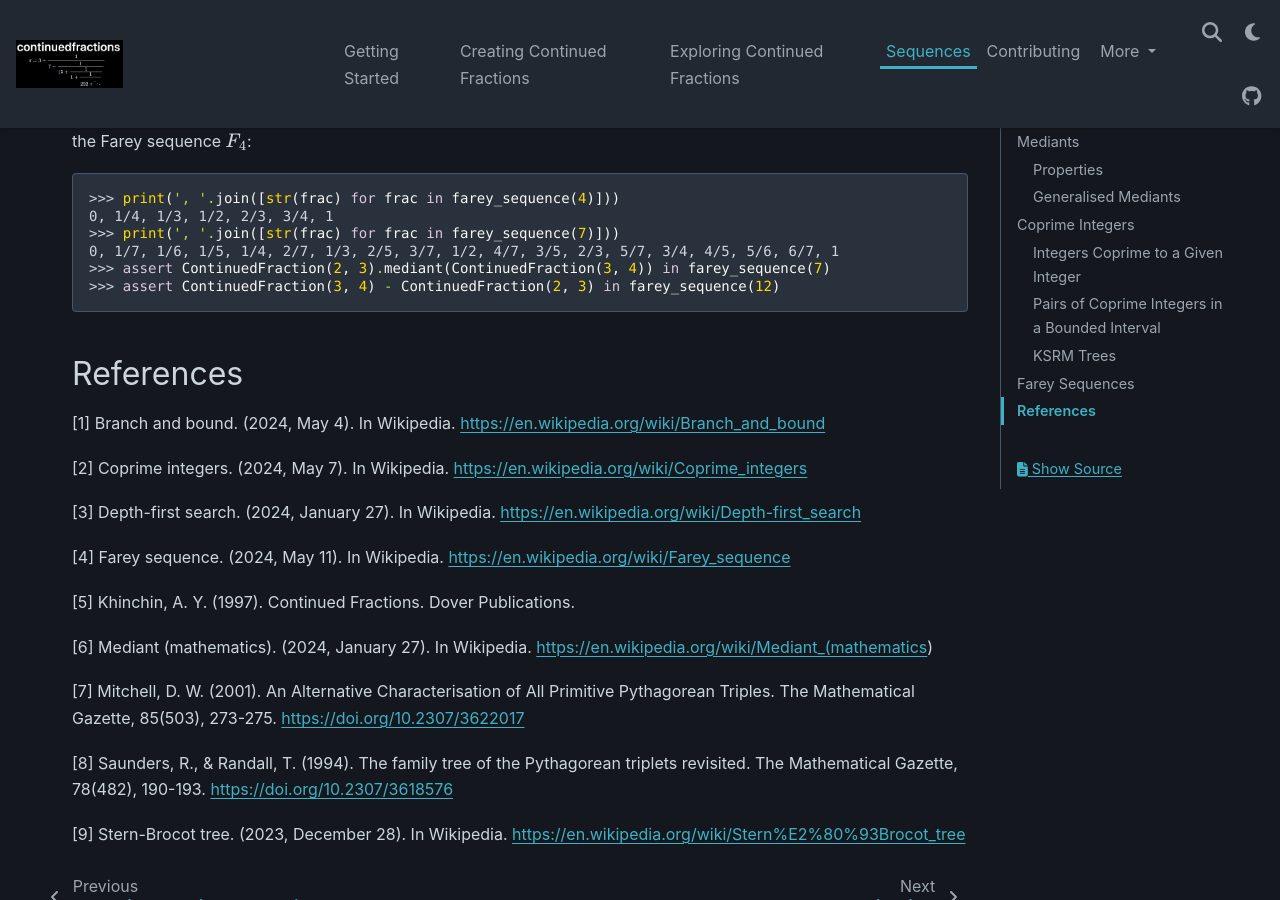
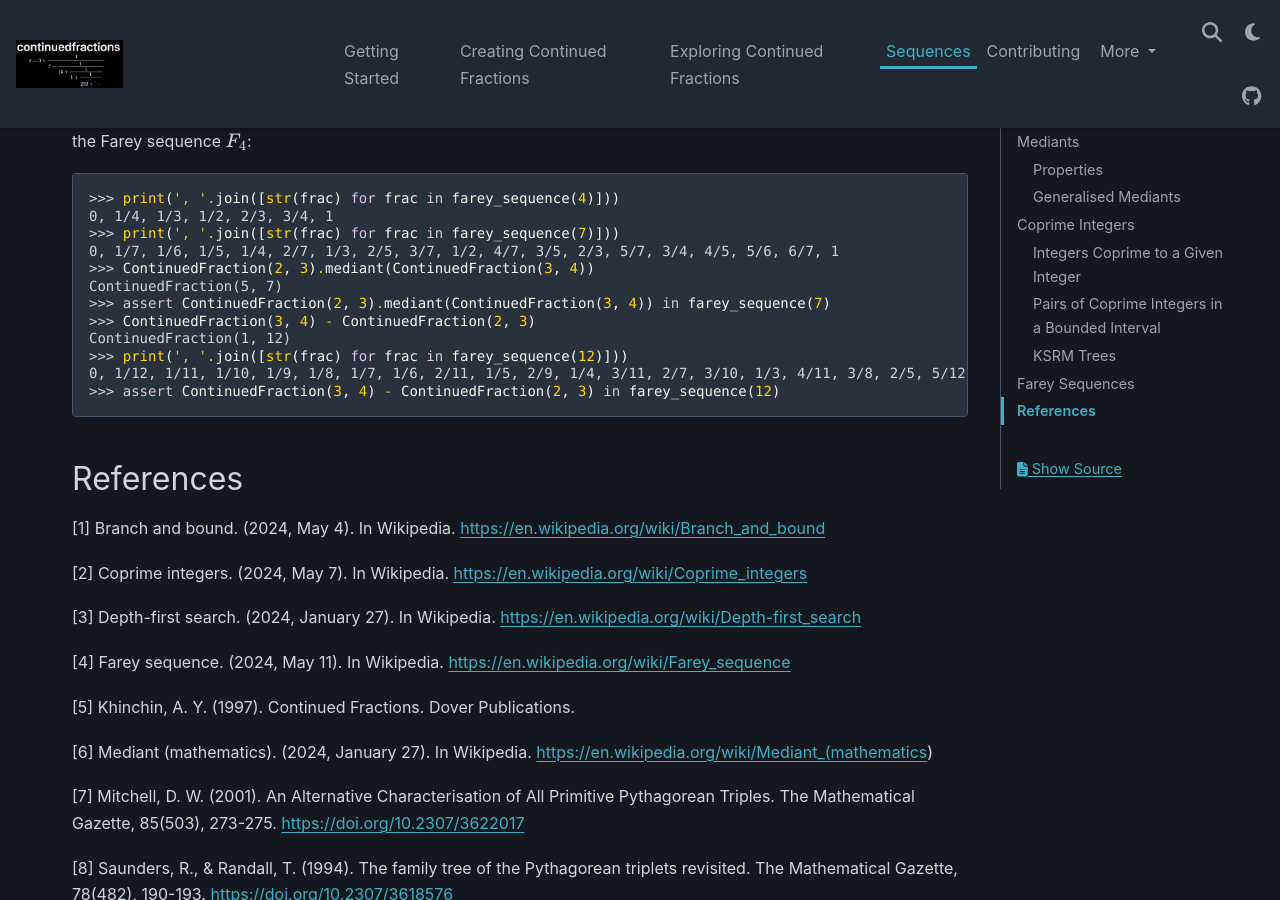
Before and after one commit to sr-murthy/continuedfractions, a Sphinx documentation site: the page built from docs/sources/sequences.rst, in a window 1280 px wide and 900 px high, scrolled down 16237 px. Built offline with Sphinx 7.4.7 and the PyData theme 0.15.4, drawn with Linux system fonts in a browser that asks for light colours; nearby versions of some CDN libraries.

Commit message:
docs: improvements to the sequences docs

```diff
--- a/docs/sources/sequences.rst
+++ b/docs/sources/sequences.rst
@@ -636,7 +636,13 @@ This can be checked using :py:func:`~continuedfractions.sequences.farey_sequence
    0, 1/4, 1/3, 1/2, 2/3, 3/4, 1
    >>> print(', '.join([str(frac) for frac in farey_sequence(7)]))
    0, 1/7, 1/6, 1/5, 1/4, 2/7, 1/3, 2/5, 3/7, 1/2, 4/7, 3/5, 2/3, 5/7, 3/4, 4/5, 5/6, 6/7, 1
+   >>> ContinuedFraction(2, 3).mediant(ContinuedFraction(3, 4))
+   ContinuedFraction(5, 7)
    >>> assert ContinuedFraction(2, 3).mediant(ContinuedFraction(3, 4)) in farey_sequence(7)
+   >>> ContinuedFraction(3, 4) - ContinuedFraction(2, 3)
+   ContinuedFraction(1, 12)
+   >>> print(', '.join([str(frac) for frac in farey_sequence(12)]))
+   0, 1/12, 1/11, 1/10, 1/9, 1/8, 1/7, 1/6, 2/11, 1/5, 2/9, 1/4, 3/11, 2/7, 3/10, 1/3, 4/11, 3/8, 2/5, 5/12, 3/7, 4/9, 5/11, 1/2, 6/11, 5/9, 4/7, 7/12, 3/5, 5/8, 7/11, 2/3, 7/10, 5/7, 8/11, 3/4, 7/9, 4/5, 9/11, 5/6, 6/7, 7/8, 8/9, 9/10, 10/11, 11/12, 1
    >>> assert ContinuedFraction(3, 4) - ContinuedFraction(2, 3) in farey_sequence(12)
 
 .. _sequences.references:
```
